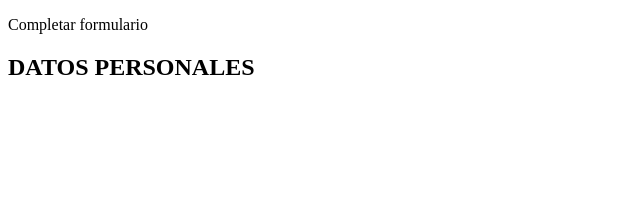
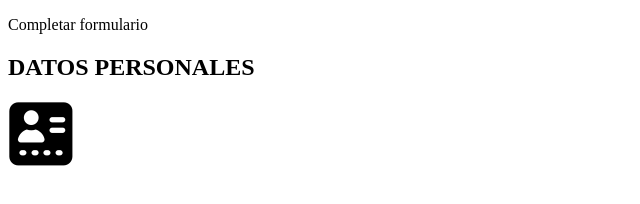
Before and after one commit to AdrianMRZYT/formulario, a plain HTML site: page index.html in a window 1280 px wide. Shown: the whole page, without its empty margins (0-640 px from the left). Drawn offline with Linux system fonts and the light colour scheme.

Commit message:
Update index.html

```diff
--- a/index.html
+++ b/index.html
@@ -13,6 +13,7 @@
         <!-- SECCION 1: DATOS PERSONALES -->
         <section>
             <h2>DATOS PERSONALES</h2>
+            <img src="./assets/icons8-personal-data-66.png" alt="">
         </section>
     </form>
 </body>
```
